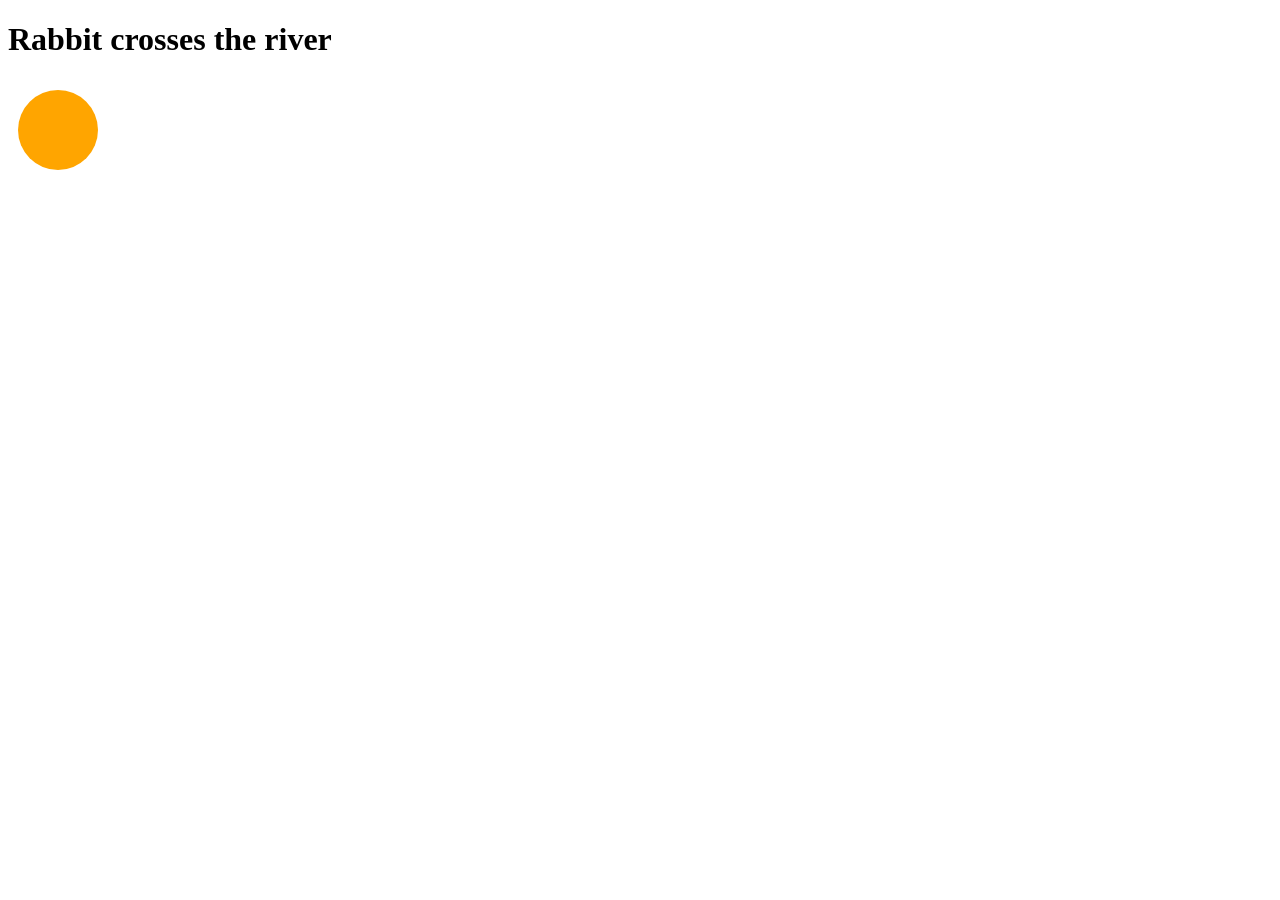
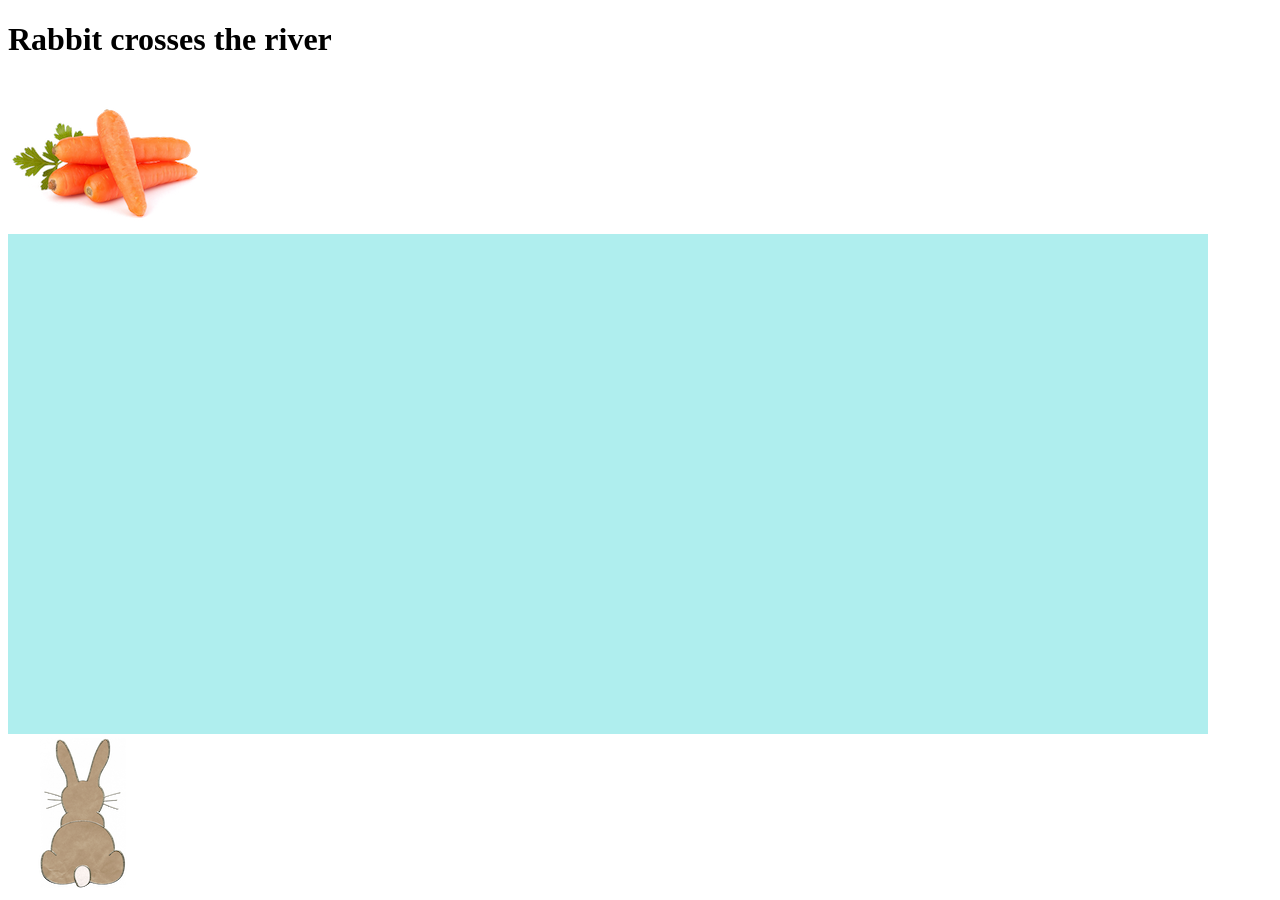
Before and after one commit to bingqianyin/rabbitCrossRiver, a plain HTML site: page index.html in a window 1280 px wide. Before the commit the page ends 800 px from the top, so only its background shows below. Drawn offline with Linux system fonts and the light colour scheme.

Commit message:
added carrot and rabbit

```diff
--- a/index.html
+++ b/index.html
@@ -9,11 +9,24 @@
 
 <h1>Rabbit crosses the river</h1>
 
-<canvas id="carrot" width="100" height="100"></canvas>
+<img id="rabbit_img" width="150" height="150"
+     src="img/rabbit.png" style="display: none">
 
-<canvas id="river" width="100" height="100"></canvas>
+<img id="carrot_img" width="200" height="150"
+     src="img/carrot.png" style="display: none">
 
-<canvas id="rabbit" width="100" height="100"></canvas>
+
+<div>
+<canvas id="carrot" width="200" height="150"></canvas>
+</div>
+
+<div>
+<canvas id="river" height="500" width="1200"></canvas>
+</div>
+
+<div>
+<canvas id="rabbit" width="150" height="150"></canvas>
+</div>
 
 <script src="js/rcr.js" type="application/javascript" ></script>
 </body>
--- a/js/rcr.js
+++ b/js/rcr.js
@@ -1,11 +1,29 @@
-var carrot = document.getElementById("carrot");
 
-var context = carrot.getContext('2d');
-var centerX = carrot.width / 2;
-var centerY = carrot.height / 2;
-var radius = 40;
+function drawCarrot() {
+    var carrot = document.getElementById("carrot");
+    var ctx = carrot.getContext("2d");
+    var img = document.getElementById("carrot_img");
+    ctx.drawImage(img,0,0);
+}
 
-context.beginPath();
-context.arc(centerX, centerY, radius, 0, 2 * Math.PI, false);
-context.fillStyle = 'orange';
-context.fill();
+function drawRiver() {
+    var river = document.getElementById("river");
+    var ctx = river.getContext("2d");
+    ctx.fillStyle = "#AFEEEE";
+    ctx.fillRect(0,0,1200,500);
+
+}
+
+function drawRabbit() {
+        var rabbit = document.getElementById("rabbit");
+        var ctx = rabbit.getContext("2d");
+        var img = document.getElementById("rabbit_img");
+        ctx.drawImage(img,0,0);
+}
+
+
+window.onload = function() {
+    drawCarrot();
+    drawRiver();
+    drawRabbit();
+};
```
Also changed, not shown: img/carrot.png (added), img/rabbit.png (added).
